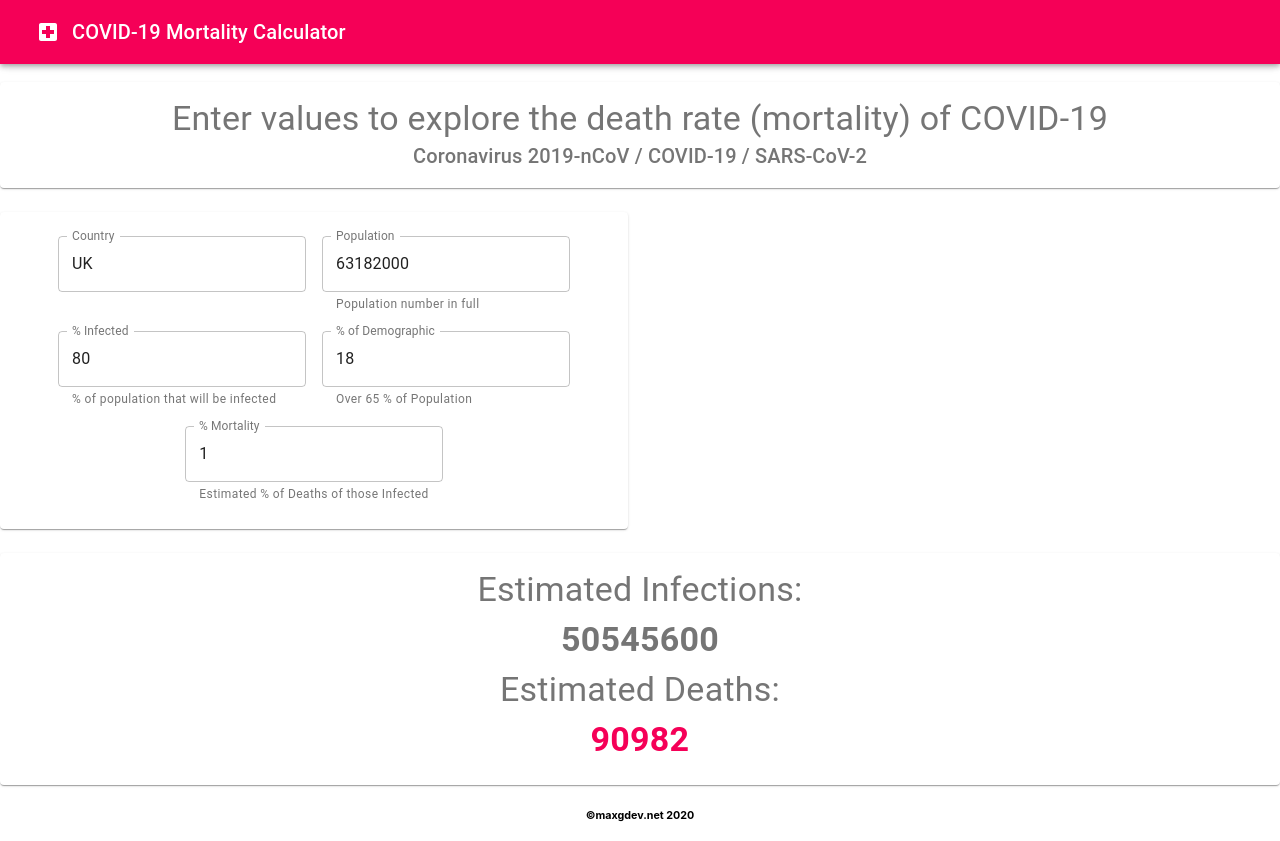
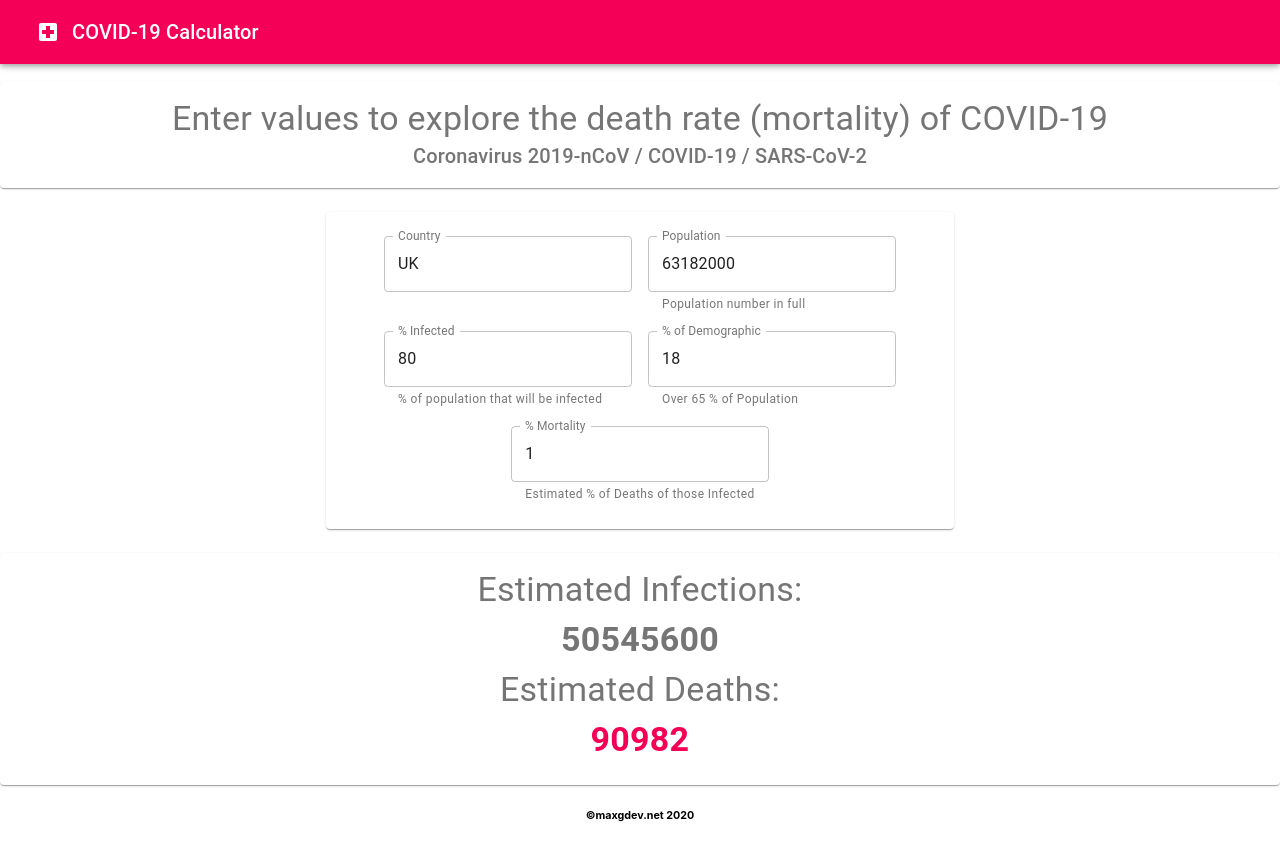
Before and after one commit to maxgdev/covid19-calc, a React (Create React App) app: page / in a window 1280 px wide. Built offline with nearby package versions, Linux system fonts and the light colour scheme.

Commit message:
Centred inputs, reduced Appbar title text, change description in index.html file

```diff
--- a/public/index.html
+++ b/public/index.html
@@ -7,7 +7,7 @@
     <meta name="theme-color" content="#000000" />
     <meta
       name="Covid-19 Calculator"
-      content="App to explore mortality of covid-19 virus"
+      content="App to explore mortality of Coronavirus 2019-nCoV / COVID-19 / SARS-CoV-2"
     />
     <link rel="apple-touch-icon" href="%PUBLIC_URL%/logo192.png" />
     <!--
--- a/src/AppBar/index.js
+++ b/src/AppBar/index.js
@@ -9,7 +9,8 @@ import LocalHospitalIcon from '@material-ui/icons/LocalHospital';
 
 const styles = theme => ({
   root: {
-    flexGrow: 1
+    flexGrow: 1,
+
   },
   flex: {
     flex: 1
@@ -36,7 +37,7 @@ const MyAppBar = withStyles(styles)(({ classes }) => (
           color="inherit"
           className={classes.flex}
         >
-          COVID-19 Mortality Calculator
+          COVID-19 Calculator
         </Typography>
       </Toolbar>
     </AppBar>
--- a/src/TextField/index.js
+++ b/src/TextField/index.js
@@ -42,7 +42,7 @@ export default function FormInputs() {
 
   return (
     <div className={classes.root}>
-    <Grid alignContent ='center' container spacing={3}>
+    <Grid justify='center' container spacing={3}>
     <Grid item xs={12}>
         <Paper className={classes.paper}>
           <Typography variant='h4'>
```
Also changed, not shown: 1 other file (tests, documents, lock files or other folders).
